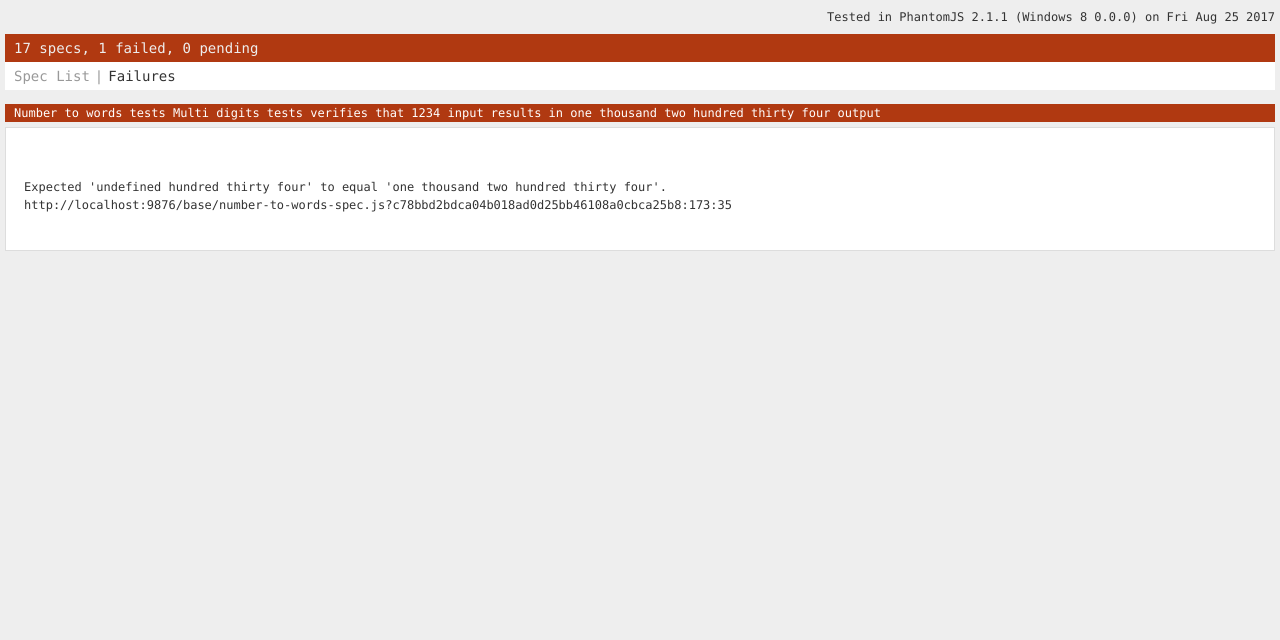
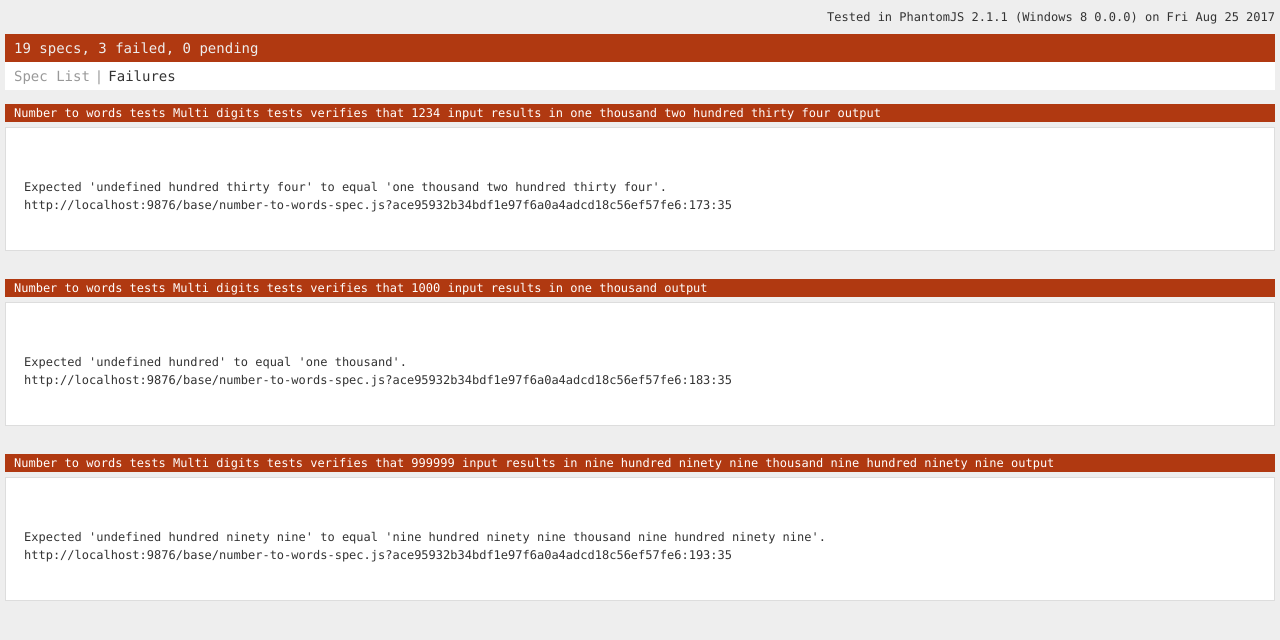
Before and after one commit to sedc-codecademy/sedc5-ut, a website: page group-2/tdd/karma_html/PhantomJS 2.1.1 (Windows 8 0.0.0)/index.html in a window 1280 px wide. Drawn offline with Linux system fonts and the light colour scheme.

Commit message:
Added multi digit tests

```diff
--- a/group-2/tdd/karma_html/PhantomJS 2.1.1 (Windows 8 0.0.0)/index.html
+++ b/group-2/tdd/karma_html/PhantomJS 2.1.1 (Windows 8 0.0.0)/index.html
@@ -99,9 +99,9 @@ body { background-color: #eeeeee; padding: 0; margin: 5px; overflow-y: scroll; }
 <div class="alert">
 
 
-<!-- <span class="failingAlert bar">Failed 1 specs</span> -->
+<!-- <span class="failingAlert bar">Failed 3 specs</span> -->
 <span class="failingAlert bar"><span class="fold-buttons"><a href="#" onclick="fold();">Fold</a> |
-  <a href="#" onclick="unfold();">Unfold</a></span>17 specs, 1 failed, 0 pending</span>
+  <a href="#" onclick="unfold();">Unfold</a></span>19 specs, 3 failed, 0 pending</span>
 <span class="resultsMenu bar">
 <a class="summaryMenuItem" onclick="showSummary();" href="#">Spec List<a>|<a
    class="detailsMenuItem" onclick="showFailures();" href="#">Failures</a>
@@ -203,6 +203,14 @@ body { background-color: #eeeeee; padding: 0; margin: 5px; overflow-y: scroll; }
       <span class="description">verifies that 1234 input results in one thousand two hundred thirty four output</span>
       </div>
 
+      <div class="specSummary failed">
+      <span class="description">verifies that 1000 input results in one thousand output</span>
+      </div>
+
+      <div class="specSummary failed">
+      <span class="description">verifies that 999999 input results in nine hundred ninety nine thousand nine hundred ninety nine output</span>
+      </div>
+
     </div>
 
 
@@ -215,7 +223,23 @@ body { background-color: #eeeeee; padding: 0; margin: 5px; overflow-y: scroll; }
     <span class="description">Number to words tests Multi digits tests verifies that 1234 input results in one thousand two hundred thirty four output</span>
     <div class="stackTrace">
       <div class="resultMessage">Expected 'undefined hundred thirty four' to equal 'one thousand two hundred thirty four'.
-http://localhost:9876/base/number-to-words-spec.js?c78bbd2bdca04b018ad0d25bb46108a0cbca25b8:173:35</div>
+http://localhost:9876/base/number-to-words-spec.js?ace95932b34bdf1e97f6a0a4adcd18c56ef57fe6:173:35</div>
+    </div>
+  </div>
+
+  <div class="specDetail failed">
+    <span class="description">Number to words tests Multi digits tests verifies that 1000 input results in one thousand output</span>
+    <div class="stackTrace">
+      <div class="resultMessage">Expected 'undefined hundred' to equal 'one thousand'.
+http://localhost:9876/base/number-to-words-spec.js?ace95932b34bdf1e97f6a0a4adcd18c56ef57fe6:183:35</div>
+    </div>
+  </div>
+
+  <div class="specDetail failed">
+    <span class="description">Number to words tests Multi digits tests verifies that 999999 input results in nine hundred ninety nine thousand nine hundred ninety nine output</span>
+    <div class="stackTrace">
+      <div class="resultMessage">Expected 'undefined hundred ninety nine' to equal 'nine hundred ninety nine thousand nine hundred ninety nine'.
+http://localhost:9876/base/number-to-words-spec.js?ace95932b34bdf1e97f6a0a4adcd18c56ef57fe6:193:35</div>
     </div>
   </div>
 
```
Also changed, not shown: group-2/tdd/number-to-words-spec.js (+21 -0 lines).
